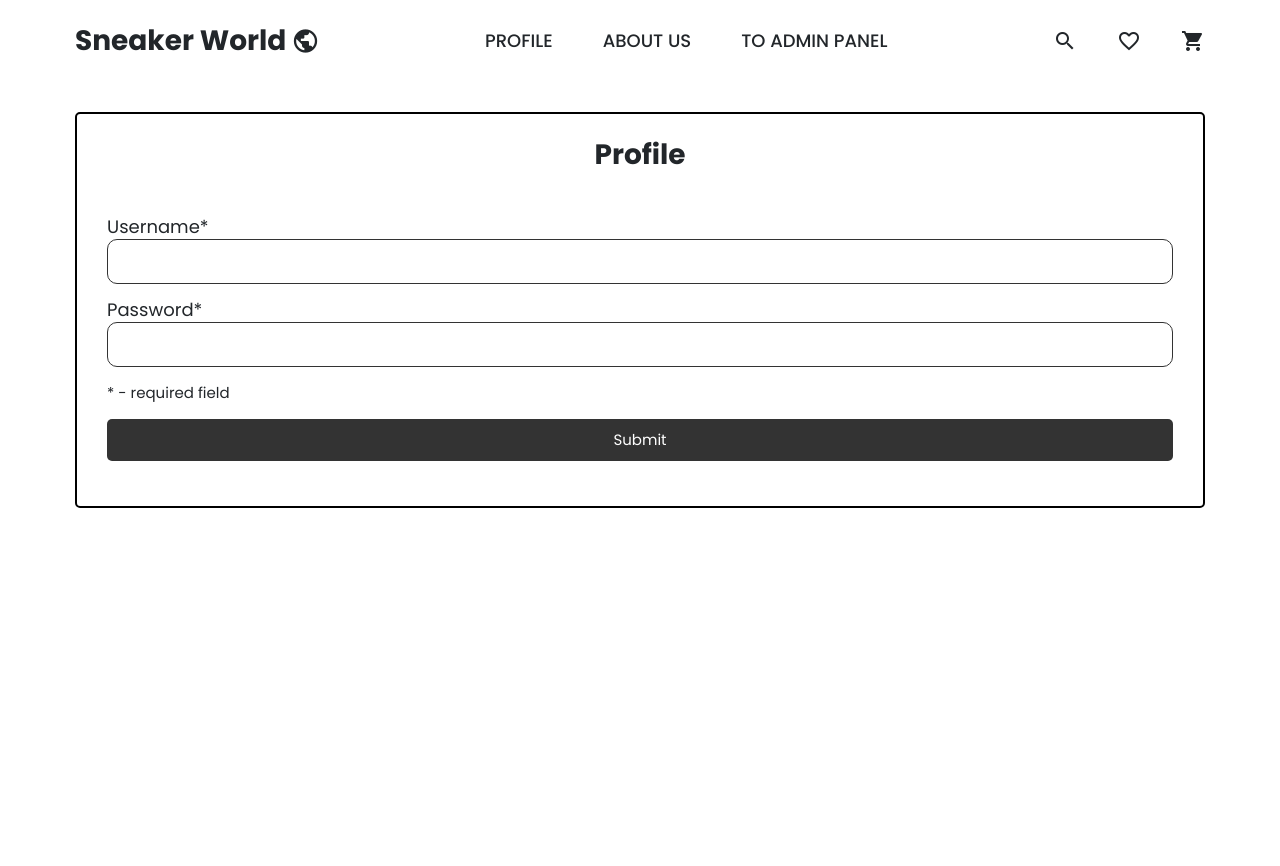
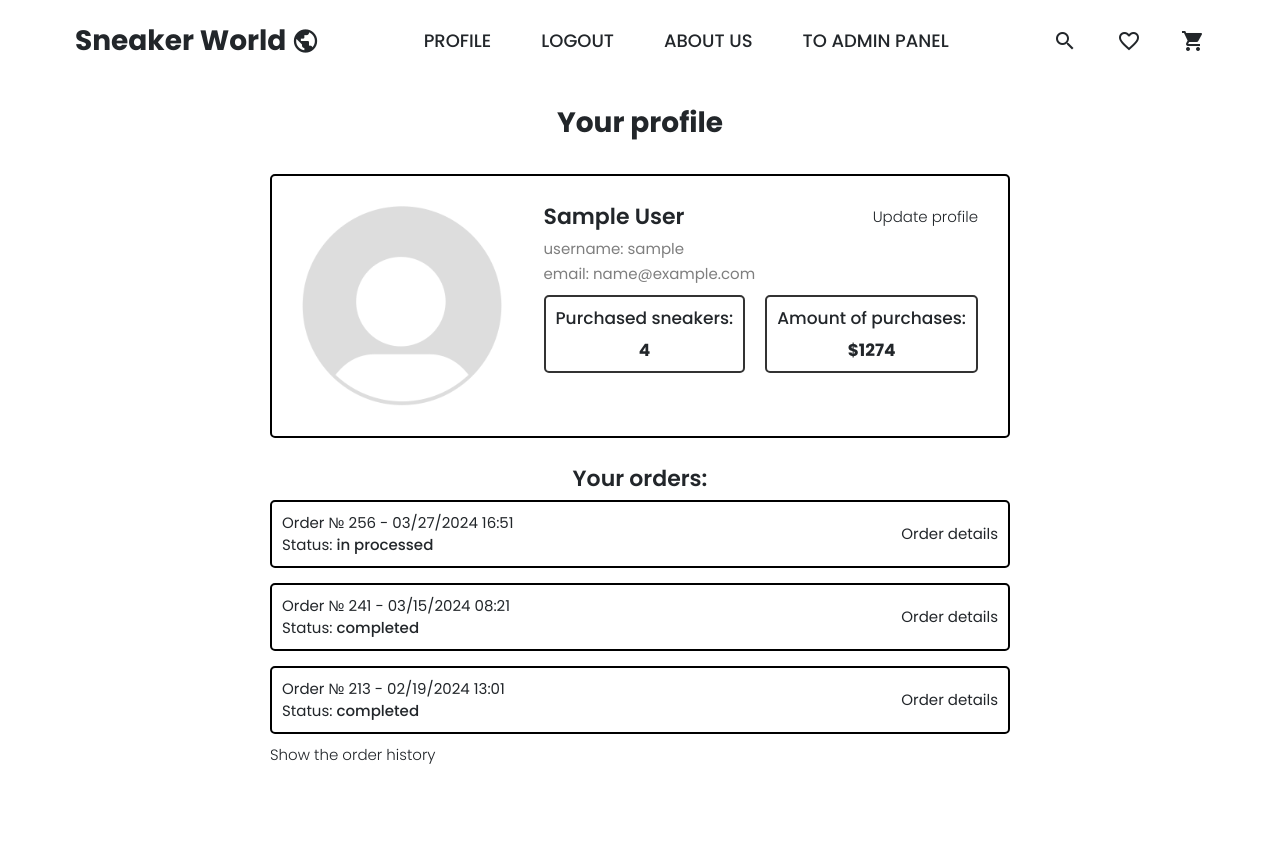
Before and after one commit to iamwebster/django-ecommerce, a Django app: page /user/profile/ in a window 1280 px wide. Before the commit the page ends 508 px from the top, so only its background shows below. Run offline with Django 4.2, Linux system fonts and the light colour scheme; the visitor is signed in with stand-in values (Sample User, id 1).

Commit message:
feat: profile page & update profile & login required validate

```diff
--- a/ecommerce/settings.py
+++ b/ecommerce/settings.py
@@ -152,3 +152,4 @@ MEDIA_ROOT = os.path.join(BASE_DIR, 'media')
 
 DEFAULT_AUTO_FIELD = 'django.db.models.BigAutoField'
 AUTH_USER_MODEL = 'users.User'
+LOGIN_URL = '/user/login/'
--- a/static/css/main_style.css
+++ b/static/css/main_style.css
@@ -160,7 +160,7 @@ span {
 .main__title {
 	text-align: center;
 	font-size: 28px;
-    padding-bottom: 50px;
+    padding-bottom: 40px;
 }
 
 .nothing-found {
--- a/static/css/users_style.css
+++ b/static/css/users_style.css
@@ -79,20 +79,128 @@
     background-color: #9c120b;
 }
 
+.error-text {
+    color: #9c120b;
+    font-size: 13px;
+}
+
 
 /* PROFILE */
 
-/* .profile__wrap {
+.container_profile {
+    max-width: 750px;
+    margin: 0 auto;
+}
+
+.profile__info__wrap {
+    border: 2px solid black;
+    padding: 30px;
+    border-radius: 5px;
     display: flex;
     justify-content: space-between;
 }
 
-.profile__form__wrap,
-.profile__cart__wrap {
-    width: 48%;
-} */
+.profile__img {
+    max-width: 200px;
+    max-height: 200px;
+}
 
-.error-text {
-    color: #9c120b;
-    font-size: 13px;
+.profile__name__update__wrap {
+    display: flex;
+    justify-content: space-between;
+    align-items: center;
 }
+
+.profile__name,
+.profile__orders__title {
+    font-size: 22px;
+    font-weight: 600;
+}
+
+.profile__update__link {
+    display: block;
+    font-weight: 300;
+}
+
+.profile__update__link:hover,
+.profile__order__history:hover,
+.profile__order__detail__link:hover {
+    text-decoration: underline;
+}
+
+.profile__username {
+    color: #7e7e7e;
+    padding: 10px 0 3px 0;
+}
+
+.profile__email {
+    color: #7e7e7e;
+    padding-bottom: 10px;
+}
+
+.profile__analytics__wrap {
+    display: flex;
+    gap: 20px
+}
+
+.profile__analytics__item {
+    border: 2px solid #333;
+    border-radius: 5px;
+    padding: 10px;
+}
+
+.profile__analytics__detail {
+    font-weight: 500;
+    font-size: 17px;
+    text-align: center;
+}
+
+.profile__analytics__detail-total {
+    text-align: center;
+    padding-top: 10px;
+    font-size: 17px;
+    font-weight: 700;
+}
+
+.profile__orders__wrap {
+    display: flex;
+    flex-direction: column;
+    gap: 15px;
+}
+
+.profile__order__item {
+    display: flex;
+    justify-content: space-between;
+    align-items: center;
+    border: 2px solid black;
+    padding: 10px;
+    border-radius: 5px;
+}
+
+.profile__orders__title {
+    padding: 30px 0 10px;
+    text-align: center;
+}
+
+.profile__order__status {
+    font-weight: 500;
+}
+
+.profile__order__history {
+    display: inline-block;
+    padding-top: 10px;
+    font-weight: 300;
+}
+
+
+/* EDIT PROFILE */
+
+.form__image__wrap {
+    text-align: center;
+}
+
+.form__image {
+    max-width: 200px;
+    max-height: 200px;
+    text-align: center;
+}
--- a/templates/base.html
+++ b/templates/base.html
@@ -28,8 +28,13 @@
                 </a>
                 <nav class="header__nav">
                     <ul class="header__list">
-                        {% comment %} <li class="header__item"><a href="{% url 'logout' %}" class="header__link">{{ request.user.username }}</a></li> {% endcomment %}
+                        {% if user.is_authenticated %}
                         <li class="header__item"><a href="{% url 'profile' %}" class="header__link">Profile</a></li>
+                        <li class="header__item"><a href="{% url 'logout' %}" class="header__link">Logout</a></li>
+                        {% else %}
+                        <li class="header__item"><a href="{% url 'login' %}" class="header__link">Login</a></li>
+                        <li class="header__item"><a href="{% url 'register' %}" class="header__link">Register</a></li>
+                        {% endif %}
                         <li class="header__item"><a href="{% url 'about' %}" class="header__link">About us</a></li>
                         {% if user.is_superuser %}<li class="header__item"><a href="/admin" class="header__link">To Admin panel</a></li>{% endif %}
                     </ul>
--- a/users/templates/users/login.html
+++ b/users/templates/users/login.html
@@ -15,6 +15,9 @@
             <h2 class="main__title">Login</h2>
             <form method="post" class="users__form">
                 {% csrf_token %}
+                {% if request.GET.next %}
+                    <input type="hidden" name="next" value="{{ request.GET.next }}">
+                {% endif %}
 
                 <p class="error-text">{% if form.non_field_errors %}{{ form.non_field_errors.as_text }}{% endif %}</p>
 
--- a/users/templates/users/profile.html
+++ b/users/templates/users/profile.html
@@ -10,52 +10,59 @@
 {% block content %}
 
 <section class="main_section">
-    <div class="container">
-        <div class="profile__wrap">
-            <div class="form__wrap profile__form__wrap">
-                <h2 class="main__title">Profile</h2>
-                <form method="post" class="users__form">
-                    {% csrf_token %}
-                    <div class="form__item">
-                        <label for="name" class="form__label">Username*</label>
-                        <input type="text" class="form__field" id="name">
+    <div class="container container_profile">
+        <h2 class="main__title">Your profile</h2>
+        <div class="profile__info__wrap">
+            {% if user.image %}
+            <img class="profile__img" src="{{ user.image.url }}" alt="user_image">
+            {% else %}
+            <img class="profile__img" src="{% static 'img/default_image.png' %}" alt="default_image">
+            {% endif %}
+            <div class="profile__info">
+                <div class="profile__name__update__wrap">
+                    <p class="profile__name">{{ user.first_name }} {{ user.last_name }}</p>
+                    <a href="{% url 'update_profile' %}" class="profile__update__link">Update profile</a>
+                </div>
+                <p class="profile__username">username: {{ user.username }}</p>
+                <p class="profile__email">email: {{ user.email }}</p>
+                <div class="profile__analytics__wrap">
+                    <div class="profile__analytics__item">
+                        <p class="profile__analytics__detail">Purchased sneakers:</p>
+                        <p class="profile__analytics__detail-total">4</p>
                     </div>
-                    <div class="form__item">
-                        <label for="password" class="form__label">Password*</label>
-                        <input type="password" class="form__field" id="password">
-                    </div>
-                    <p>* - required field</p>
-                    <button class="form__button" type="submit">Submit</button>
-                </form>
-            </div>
-            {% comment %} <div class="form__wrap profile__cart__wrap">
-                <h2 class="main__title">Cart</h2>
-                <div class="profile__cart__product__wrap">
-                    <p class="profile__cart__product__title">Products:</p>
-
-                    <div class="profile__cart__product__item">
-                        <button class="profile__cart__product__btn">-</button>
-                        <input type="number" class="profile__cart__product__qty">
-                        <button class="profile__cart__product__btn">+</button>
-                        <p class="profile__cart__product__price">$321</p>
-                        <p class="profile__cart__product__price_total">$642</p>
-                        <button class="profile__cart__product__delete">Delete</button>
-                    </div>
-                    <div class="profile__cart__product__item">
-                        <button class="profile__cart__product__btn">-</button>
-                        <input type="number" class="profile__cart__product__qty">
-                        <button class="profile__cart__product__btn">+</button>
-                        <p class="profile__cart__product__price">$321</p>
-                        <p class="profile__cart__product__price_total">$642</p>
-                        <button class="profile__cart__product__delete">Delete</button>
+                    <div class="profile__analytics__item">
+                        <p class="profile__analytics__detail">Amount of purchases:</p>
+                        <p class="profile__analytics__detail-total">$1274</p>
                     </div>
                 </div>
-                <div class="profile__cart__total__wrap">
-                    <p class="profile__cart__product__title">Total price:</p>
-                    <p class="profile__cart__total_product_price">$42142</p>
+            </div>
+        </div>
+        <h2 class="profile__orders__title">Your orders:</h2>
+        <div class="profile__orders__wrap">
+            <div class="profile__order__item">
+                <div class="profile__order__info__wrap">
+                    <p class="profile__order__info">Order № 256 - 03/27/2024 16:51</p>
+                    <p>Status: <span class="profile__order__status">in processed</span></p>
                 </div>
-            </div> {% endcomment %}
+                <a href="#" class="profile__order__detail__link">Order details</a>
+            </div>
+            <div class="profile__order__item">
+                <div class="profile__order__info__wrap">
+                    <p class="profile__order__info">Order № 241 - 03/15/2024 08:21</p>
+                    <p>Status: <span class="profile__order__status">completed</span></p>
+                </div>
+                <a href="#" class="profile__order__detail__link">Order details</a>
+            </div>
+            <div class="profile__order__item">
+                <div class="profile__order__info__wrap">
+                    <p class="profile__order__info">Order № 213 - 02/19/2024 13:01</p>
+                    <p>Status: <span class="profile__order__status">completed</span></p>
+                </div>
+                <a href="#" class="profile__order__detail__link">Order details</a>
+            </div>
+
         </div>
+        <a href="#" class="profile__order__history">Show the order history</a>
     </div>
 </section>
 
--- a/users/urls.py
+++ b/users/urls.py
@@ -5,6 +5,7 @@ from . import views
 urlpatterns = [
     path('registration/', views.registration, name='register'),
     path('login/', views.login, name='login'),
+    path('logout/', views.logout, name='logout'),
     path('profile/', views.profile, name='profile'),
-    path('logout/', views.logout, name='logout')
+    path('profile/edit/', views.update_profile, name='update_profile'),
 ]
--- a/users/views.py
+++ b/users/views.py
@@ -1,9 +1,11 @@
 from django.shortcuts import render
 from django.urls import reverse
 from django.http import HttpResponseRedirect
-from django.contrib import auth
+from django.contrib import auth, messages
+from django.contrib.auth.decorators import login_required
 
-from .forms import UserLoginForm, UserRegistrationForm
+
+from .forms import UserLoginForm, UserRegistrationForm, ProfileForm
 
 
 def login(request):
@@ -15,9 +17,15 @@ def login(request):
             user = auth.authenticate(username=username, password=password)
             if user:
                 auth.login(request, user)
+                # messages.success(request, f'{username} successfully log in.')
+
+                if request.POST.get('next', None):
+                    return HttpResponseRedirect(request.POST.get('next'))
+
                 return HttpResponseRedirect(reverse('home'))
     else:
         form = UserLoginForm()
+
     return render(request, 'users/login.html', {'form': form})
 
 
@@ -31,13 +39,29 @@ def registration(request):
             return HttpResponseRedirect(reverse('home'))
     else:
         form = UserRegistrationForm()
+
     return render(request, 'users/registration.html', {'form': form})
 
 
+@login_required
 def logout(request):
     auth.logout(request)
     return HttpResponseRedirect(reverse('home'))
 
 
+@login_required
 def profile(request):
     return render(request, 'users/profile.html')
+
+
+@login_required
+def update_profile(request):
+    if request.method == 'POST':
+        form = ProfileForm(data=request.POST, instance=request.user, files=request.FILES)
+        if form.is_valid():
+            form.save()
+            return HttpResponseRedirect(reverse('profile'))
+    else:
+        form = UserRegistrationForm(instance=request.user)
+
+    return render(request, 'users/update_profile.html', {'form': form})
```
Also changed, not shown: static/css/about_style.css (+9 -1 lines), users/forms.py (+15 -1 lines), users/templates/users/registration.html (+12 -12 lines), users/templates/users/update_profile.html (added, +74 -0 lines), static/img/cat.jpg (added), static/img/default_image.png (added).
